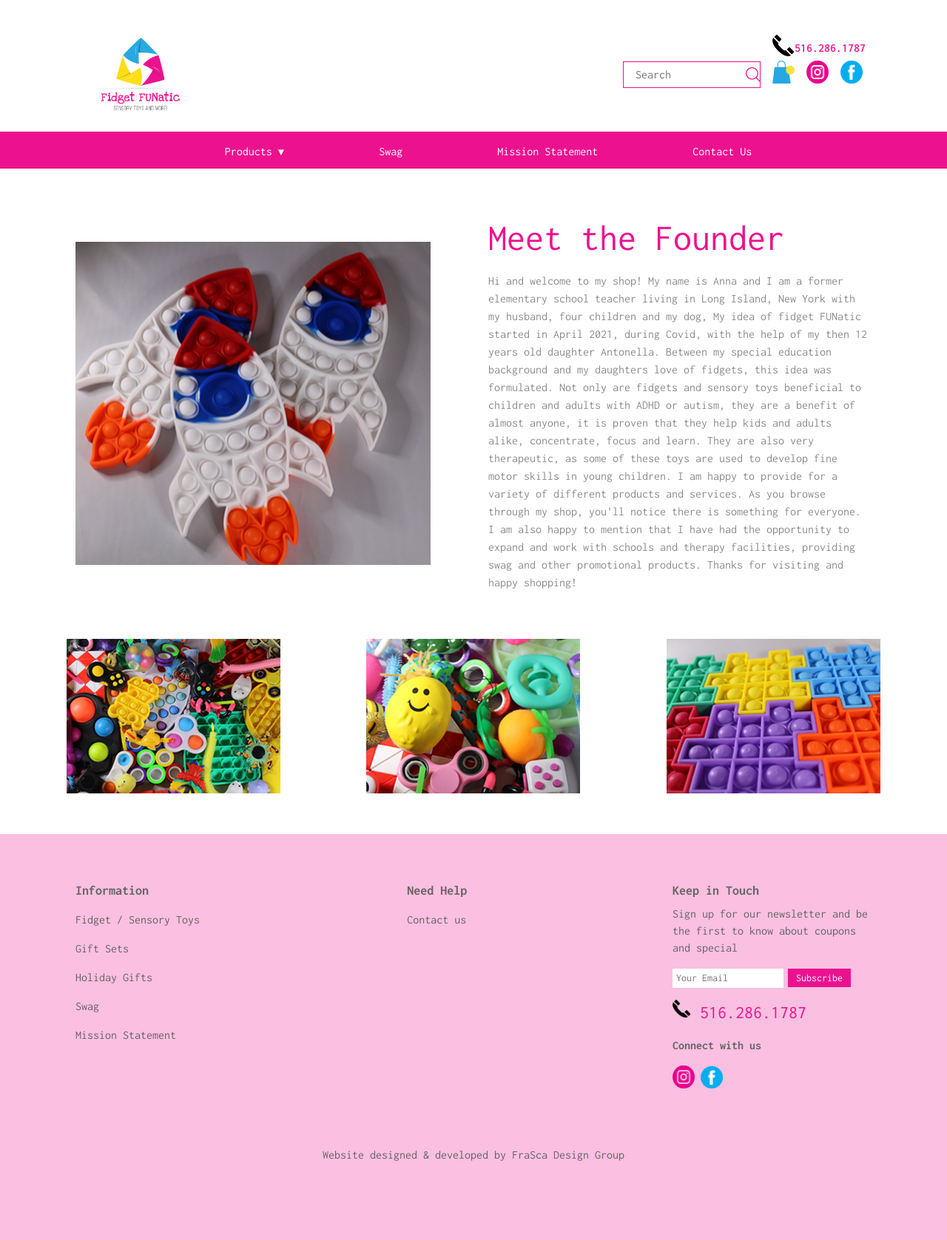
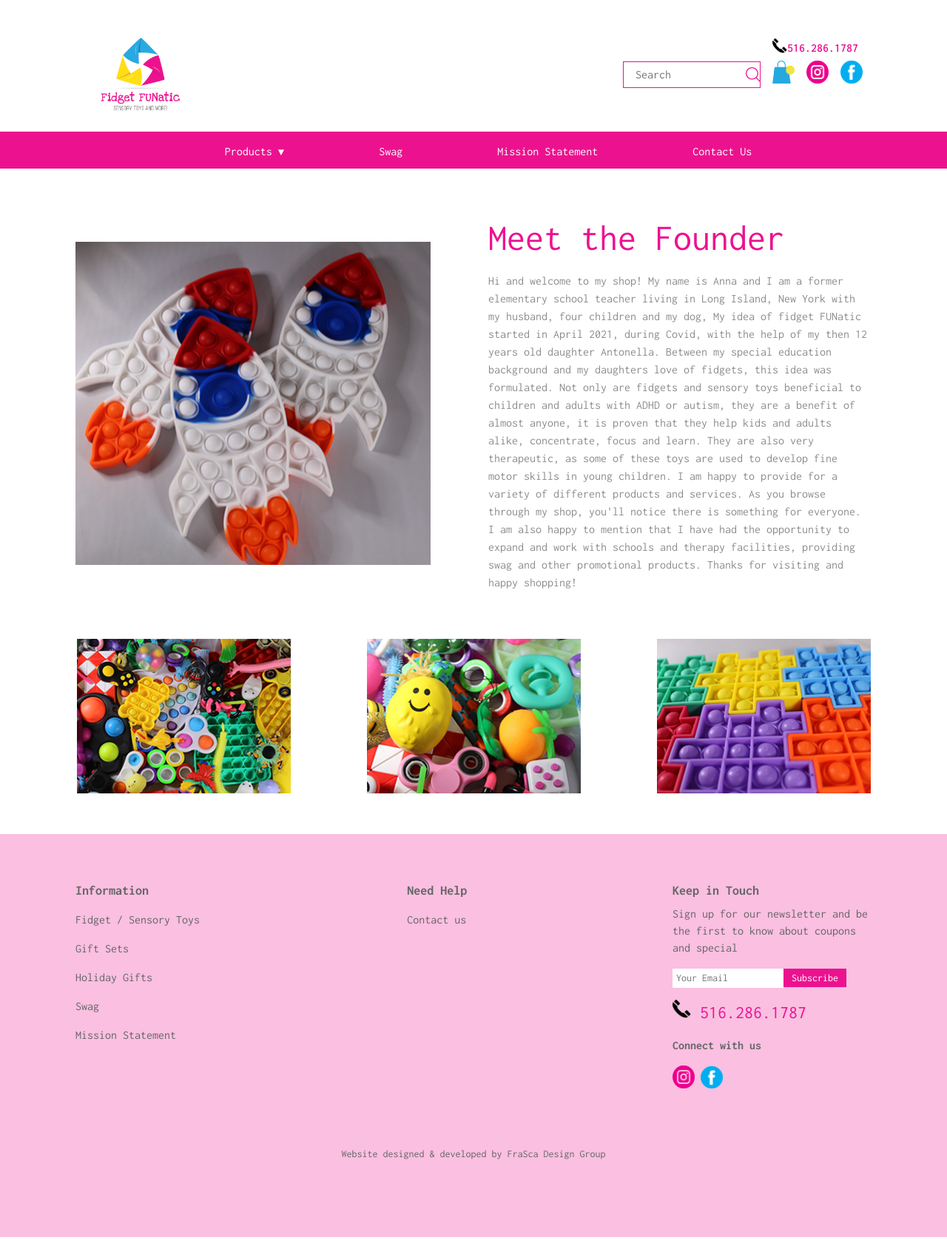
Before and after one commit to Mos-zaid/fidget-funatics, a plain HTML site: page mission-statement.html in a window 1280 px wide. Shown: the whole page at 74% size. Drawn offline with Linux system fonts and the light colour scheme.

Commit message:
Minor Changes

```diff
--- a/mission-statement.html
+++ b/mission-statement.html
@@ -29,7 +29,6 @@
         <link href="https://fonts.googleapis.com/css2?family=Inconsolata:wght@200;300;400;500;600;700;800;900&display=swap" rel="stylesheet">
 
 
-
         <!-- Favicon
         –––––––––––––––––––––––––––––––––––––––––––––––––– -->
         <link rel="icon" type="image/png" href="./images/Logo.png" />
@@ -54,8 +53,8 @@
 
                     <!-- The phone Number -->
                     <div class="p-absolute header__phone d-none d-lg-block d-lg-flex align-items-lg-center">
-                        <div class="header__icons">
-                            <img src="./images/icons/Phone_icon.png" alt="">
+                        <div class="header__icons-small">
+                            <a href="tel:516-286-1787"><img src="./images/icons/Phone_icon.png" alt=""></a>
                         </div>
                         <div>
                             <p><a href="tel:516-286-1787" class="fw-600" title="Call Fidget FUNatic">516.286.1787</a></p>
@@ -96,7 +95,7 @@
 
     </header>
 
-
+    <main>
         <!-- Meet the Founder -->
         <section class="mt-0 mt-lg-5 mb-lg-5 mb-0">
             <div class="container mt-lg-3 max-width-1100">
@@ -119,7 +118,7 @@
         <!-- Images -->
         <section>
 
-        <div class="container max-width-1200 mt-4 mt-lg-0">
+            <div class="container max-width-1150 mt-4 mt-lg-0">
                 <div class="mt-0 mb-5 mt-lg-5 d-flex flex-column flex-lg-row justify-content-lg-between gap-2">
                     <div class="mx-auto reveal-up">
                         <img src="./images/mission_statment_small_1.jpg" alt="">
@@ -134,7 +133,7 @@
 
             </div>
         </section>
-
+    </main>
 
     <!-- Footer -->
     <footer>
@@ -168,7 +167,7 @@
                         <h5 class="fs-18 mt-5 mb-1 my-lg-0 reveal-up">Keep in Touch</h5>
                         <p class="mt-2 reveal-up">Sign up for our newsletter and be the first to know about coupons and special</p>
                         <input type="text" class="py-1 px-1 border-white fs-14" placeholder="Your Email" >
-                        <a href="#" class="btn btn--dark-pink py-1 negative-margin-left-2 fs-14">Subscribe</a>
+                        <a href="#" class="btn btn--dark-pink py-1 negative-margin-left-8 fs-14">Subscribe</a>
                         <p class="text-dark-pink fs-24 my-3">
                             <img class="footer__icons-smaller" src="./images/icons/Phone_icon.png" alt="">
                              <a href="tel:516-286-1787"> 516.286.1787 </a>
@@ -183,7 +182,7 @@
 
             </div>
 
-            <p class="text-center mt-lg-5 pt-lg-2 pb-lg-4">Website designed & developed by <a href="#" class="text-gray">FraSca Design Group</a></p>
+            <p class="text-center mt-lg-5 fs-14 pt-lg-2 pb-lg-4">Website designed & developed by <a href="#" class="text-gray">FraSca Design Group</a></p>
         </div>
 
 
--- a/scss/base/_basic.scss
+++ b/scss/base/_basic.scss
@@ -323,6 +323,16 @@ a {
   width: 70%;
 }
 
+// .sticky {
+//   position: fixed;
+//   z-index: 200;
+//   top: 0;
+//   width: 100%;
+// }
+
+// .sticky + main {
+//   padding-top: 50000px;
+// }
 
 .width-sm-90{
   width: 90%;
@@ -345,6 +355,10 @@ a {
 
 .max-width-1100{
   max-width: 1100px;
+}
+
+.max-width-1150{
+  max-width: 1160px;
 }
 
 .max-width-1200{
@@ -390,8 +404,8 @@ a {
   padding-bottom: 4rem !important;
 }
 
-.negative-margin-left-2{
-  margin-left: -2px;
+.negative-margin-left-8{
+  margin-left: -8px;
 }
 
 
@@ -461,8 +475,8 @@ a {
 }
 
 .btn:hover{
-  background-color: $lightpink;
-  border: 1px $lightpink solid;
+  background-color: $blue;
+  border: 1px $blue solid;
   color: $white;
 }
 
--- a/scss/base/_variables.scss
+++ b/scss/base/_variables.scss
@@ -18,9 +18,10 @@ $white: #fff;
 $darkpink: #ec128f;
 $lightpink: #fabfe1;
 $yellow: #ffeb70;
-$blue: #7ccaed;
+$blue: #29a9e1;
 $lightgray: #8e8d8d;
 
+// $oldblue :#7ccaed
 
 
 /*
--- a/scss/modules/_fidget-funatics.scss
+++ b/scss/modules/_fidget-funatics.scss
@@ -25,7 +25,7 @@
 
 .shop-now-btn{
     display: block;
-    height: 10vh;
+    height: 20vh;
     width: 35vw;
 }
 
--- a/scss/modules/_header.scss
+++ b/scss/modules/_header.scss
@@ -17,6 +17,14 @@
             cursor: pointer;
         }
     }
+
+    &__icons-small img{
+        width: 20px;
+        &:hover{
+            cursor: pointer;
+        }
+    }
+
 
     &__mobile-menu{
         width: 40px;
```
Also changed, not shown: contact.html (+6 -5 lines), index.html (+10 -5 lines), js/scripts.js (+16 -0 lines), css/style.min.css, images/Portrait_image.jpg (added), images/Portrait_image_small.jpg (added). Lines whose indentation alone changed are shown as unchanged.
